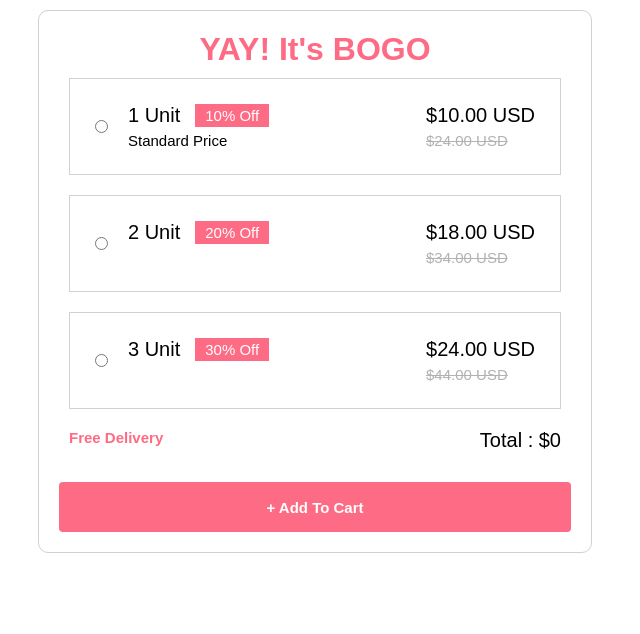
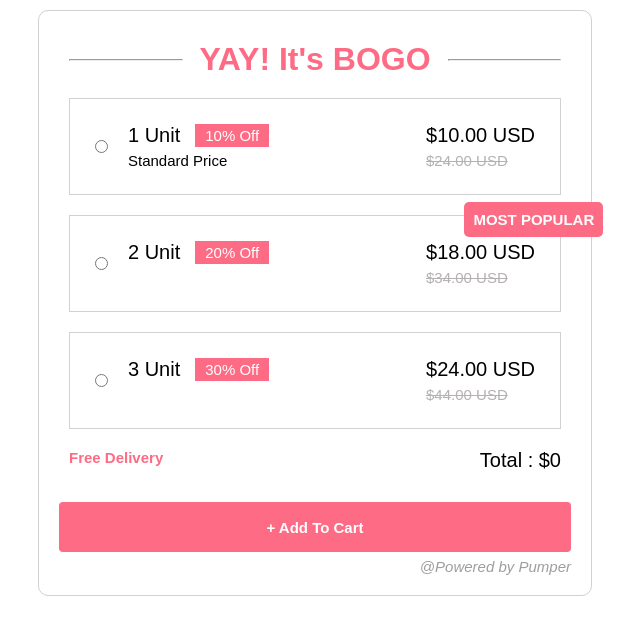
Before and after one commit to ShyamPrgrmr/Screening, a plain HTML site: page index.html in a window 1280 px wide. Shown: the whole page, without its empty margins (325-965 px from the left). Drawn offline with Linux system fonts and the light colour scheme.

Commit message:
new fixes

```diff
--- a/index.html
+++ b/index.html
@@ -11,9 +11,9 @@
     <div class="container">
 
         <div class="container-heading">
-            <span class="before"></span>
+            <div class="helper"><hr></div>
             <h1 class="container-heading_text">YAY! It's BOGO</h1>
-            <span class="after"></span>
+            <div class="helper"><hr></div>
         </div>
 
 
@@ -95,6 +95,11 @@
         </div>
 
         <div class="container-box" id="container-box_2" name="container-box">
+
+            <div class="container-box_float" id="float-menu">
+                <p class="text--15 text--uppercase">Most Popular</p>
+            </div>
+
             <div class="container-box_row">
                 <div class="container-box_row-unit">
                     <input type="radio" name="radio-button" id="radio-button_2" class="container-box_row-unit--input" onchange="show_size(event)">
@@ -255,6 +260,8 @@
             <button class="button-submit">+ Add To Cart</button>
         </div>
 
+        <p style="margin-left: auto; font-style: italic; color:#9e9e9e; margin-top: 6px; font-size: 15px; " >@Powered by Pumper</p>
+
     </div>
 
 
--- a/main.css
+++ b/main.css
@@ -32,13 +32,39 @@ body{
 }
 
 .container-heading{
-    display: flex;
-    flex-direction: row;
+    display: grid;
+    text-align: center;
+    color: #fd6b84;
+    grid-template-columns: auto 265px auto;
+    margin: 10px;
+}
+
+hr{
+    color: #ededed;
+}
+
+.helper{
     text-align: center;
     justify-content: center;
-    color: #fd6b84;
+    display: flex;
+    flex-direction: column;
 }
 
+.additional--helper{
+    top:-7% !important;
+}
+
+.container-box_float{
+    position: absolute;
+    background-color: #fd6b84;
+    top: -15%;
+    left: 80.5%;
+    width: max-content;
+    padding: 9px;
+    color: white;
+    border-radius: 5px;
+    font-weight: bold;
+}
 
 .container-box{
     display: flex;
@@ -46,6 +72,7 @@ body{
     margin: 10px;
     border: solid 1px #d1d1d1;
     flex-direction: column;
+    position: relative;
 }
 
 .container-box_row{
@@ -98,6 +125,11 @@ body{
 .text--10{
     font-size: 12px;
 }
+
+.text--uppercase{
+    text-transform: uppercase;
+}
+
 
 .text-strikethrough{
     text-decoration:line-through;
--- a/main.js
+++ b/main.js
@@ -1,9 +1,17 @@
 function show_size($event){
     let id = new String($event.target.id).split("_")[1];
     setAllDiselect();
+
+    if(id==2){
+        document.getElementById("float-menu").classList.add("additional--helper")
+    }else{
+        document.getElementById("float-menu").classList.remove("additional--helper")
+    }
+
     show_table(("size_table_" + id));
     highlightContainer(("container-box_"+id));
     document.getElementById("amount").innerHTML = document.getElementById(("price_"+id)).innerHTML;
+
 }
 
 function highlightContainer(id){
```
